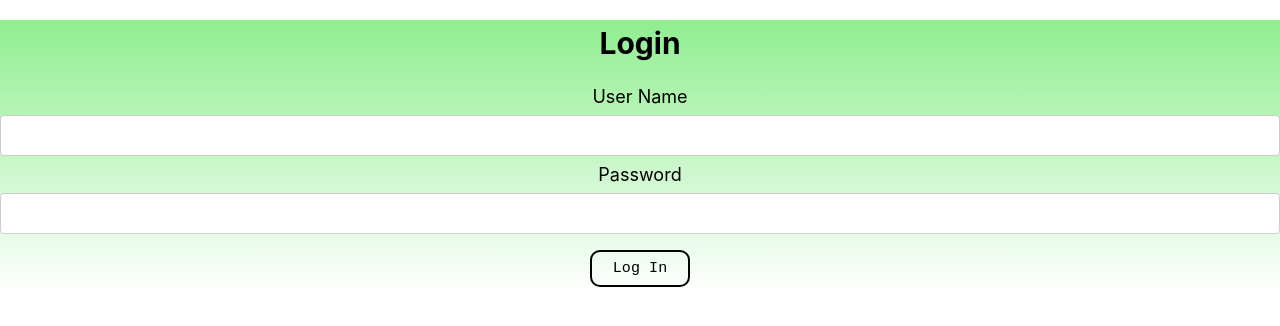
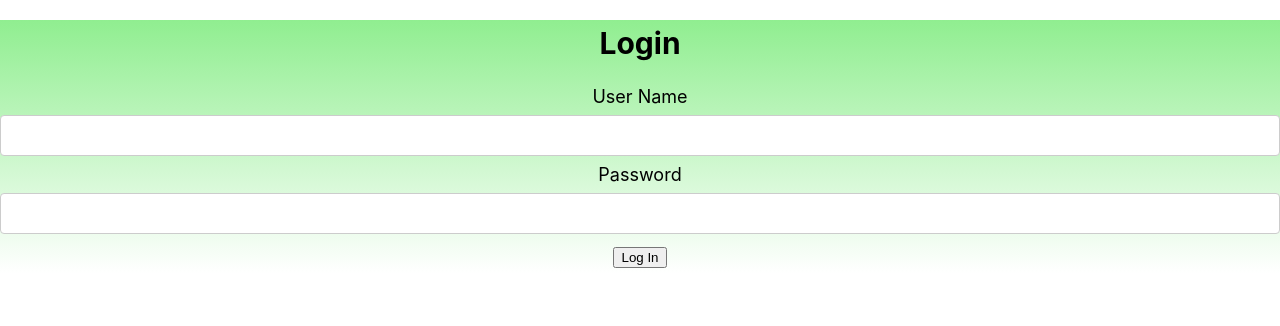
Before and after one commit to Abubutt/Assignment-4-Bank-of-React, a React (Create React App) app: page /Assignment-4-Bank-of-React/login in a window 1280 px wide. Shown: the top 326 px of the page. Built offline with nearby package versions, Linux system fonts and the light colour scheme; no server answers.

Commit message:
fixing login link

```diff
--- a/src/components/Login.js
+++ b/src/components/Login.js
@@ -92,7 +92,7 @@ class LogIn extends Component {
             <Labels htmlFor="password">Password</Labels>
             <Inputs type="password" name="password" />
           </div>
-          <Button>Log In</Button>
+          <button>Log In</button>
         </form>
       </Division>
     )
```
